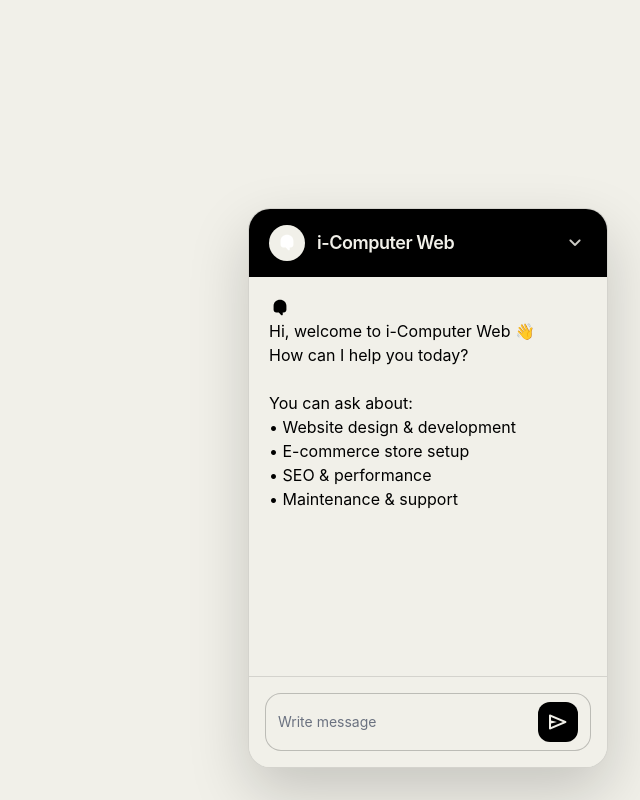
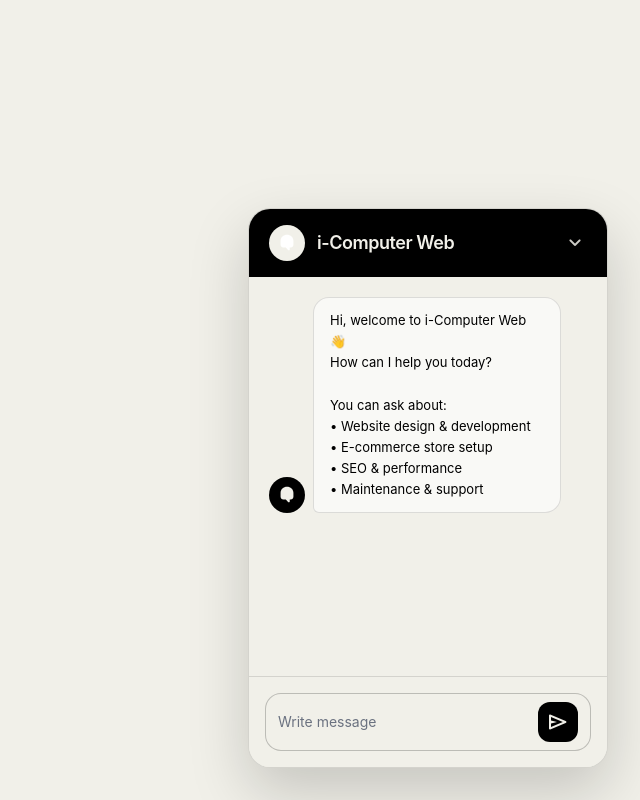
Before and after one commit to WMDTHARUSHIKA/i-computer-chatbot, a React (Vite) app: page / in a window 1280 px wide. Both pictures are taken after a click on the button "Open chatbot". Shown: the whole page, without its empty margins (640-1280 px from the left). Built offline with nearby package versions, Linux system fonts and the light colour scheme.

Commit message:
change chatbox design

```diff
--- a/src/components/ChatMessage.jsx
+++ b/src/components/ChatMessage.jsx
@@ -1,18 +1,28 @@
 import ChatbotIcon from "./ChatbotIcon";
 
 export default function ChatMessage({ chat }) {
-  const isBot = chat.role === "model";
+  const isBot = chat.role === "model"; // bot
+  // user example: chat.role === "user"
 
   return (
-    <div className={`icw-msg ${isBot ? "icw-bot" : "icw-user"} ${chat.isError ? "icw-error" : ""}`}>
+    <div
+      className={`message ${isBot ? "bot-message" : "user-message"} ${
+        chat.isError ? "error" : ""
+      }`}
+    >
       {isBot && (
-        <div className="icw-bot-avatar" aria-hidden="true">
-          <ChatbotIcon className="icw-bot-avatar-icon" />
+        <div className="bot-icon-wrapper" aria-hidden="true">
+          <ChatbotIcon />
         </div>
       )}
 
-      <div className="icw-bubble" style={{ whiteSpace: "pre-line" }}>
-        {chat.text}
+      <div className="message-text-container">
+        <div className="message-text" style={{ whiteSpace: "pre-line" }}>
+          {chat.text}
+        </div>
+
+        {/* Optional (only shows if you pass chat.time) */}
+        {chat.time && <div className="message-meta">{chat.time}</div>}
       </div>
     </div>
   );
--- a/src/index.css
+++ b/src/index.css
@@ -101,16 +101,17 @@
     border: 3px solid #f1f0e9;
   }
 
+  /* ✅ Message row (important for left/right) */
   .message {
-    @apply flex items-end gap-2;
+    @apply w-full flex items-end gap-2;
   }
 
   .bot-message {
-    @apply flex-row;
+    @apply justify-start flex-row;
   }
 
   .user-message {
-    @apply flex-row-reverse;
+    @apply justify-end flex-row-reverse;
   }
 
   .bot-icon-wrapper {
@@ -129,14 +130,14 @@
     border-color: rgba(0, 0, 0, 0.12);
   }
 
-  /* Bot bubble */
+  /* Bot bubble (left) */
   .bot-message .message-text {
     background: rgba(255, 255, 255, 0.6);
     color: #000000;
     border-bottom-left-radius: 6px;
   }
 
-  /* User bubble */
+  /* User bubble (right) */
   .user-message .message-text {
     background: #000000;
     color: #f1f0e9;
@@ -149,6 +150,12 @@
     background: #fff1f1;
     color: #b00020;
     border-color: rgba(176, 0, 32, 0.25);
+  }
+
+  /* (Optional) Small meta line like time */
+  .message-meta {
+    @apply mt-1 text-[11px];
+    opacity: 0.65;
   }
 
   /* Footer */
```
